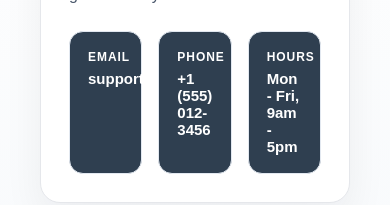
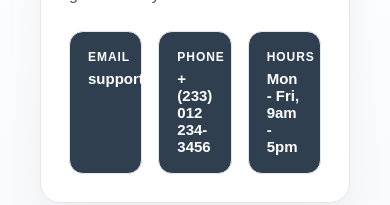
Before and after one commit to KikiOduro/ReactProjectPage, a React (Vite) app: page / in a window 390 px wide. Shown: the part 1655-1860 px from the top of the page. Built offline with nearby package versions, Linux system fonts and the light colour scheme.

Commit message:
Update contact phone number format in HomePage component

```diff
--- a/src/components/HomePage.jsx
+++ b/src/components/HomePage.jsx
@@ -238,7 +238,7 @@ function HomePage(props) {
             </div>
             <div className="contact-card">
               <span className="contact-label">Phone</span>
-              <span className="contact-value">+1 (555) 012-3456</span>
+              <span className="contact-value">+(233) 012 234-3456</span>
             </div>
             <div className="contact-card">
               <span className="contact-label">Hours</span>
```
